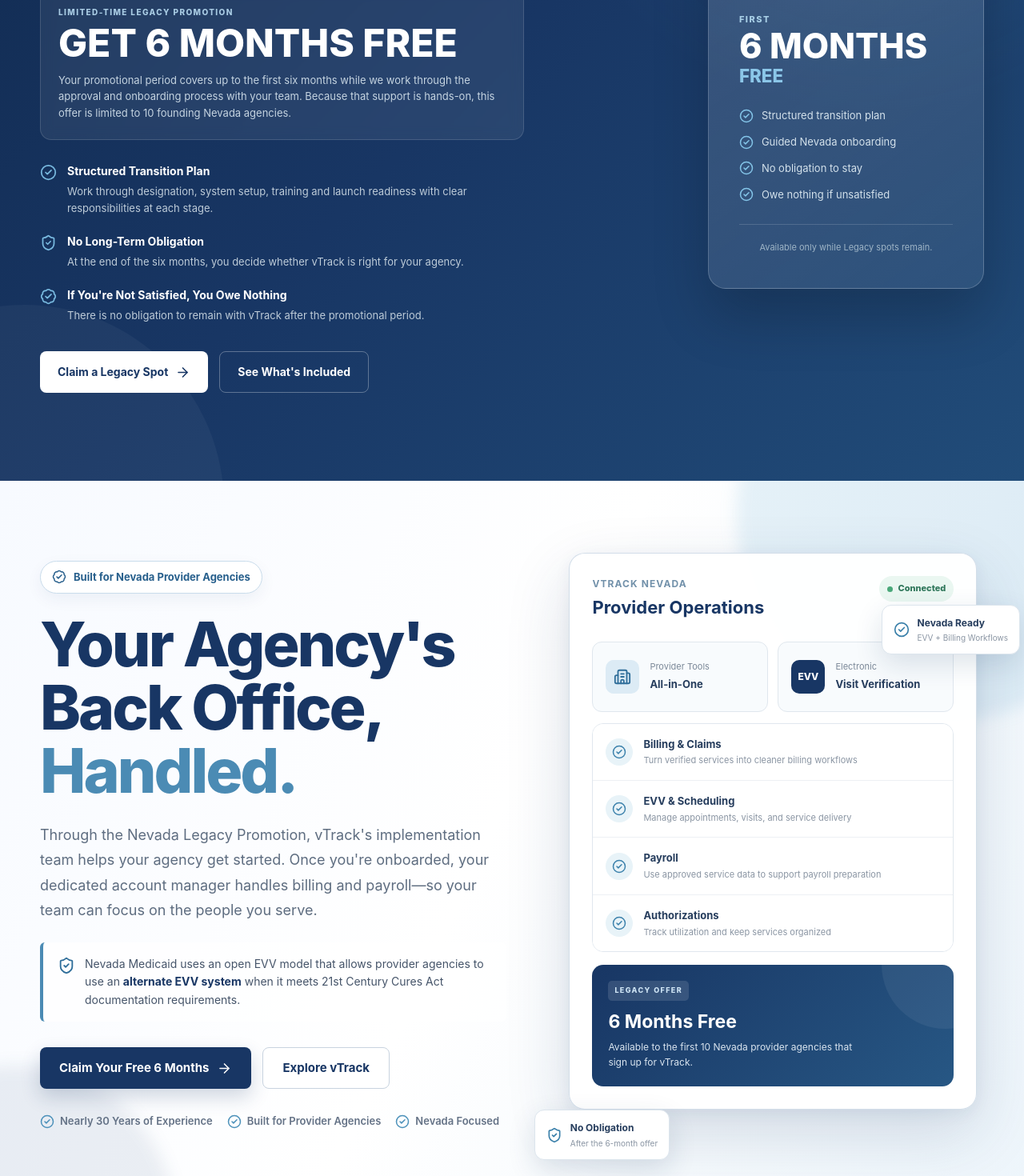
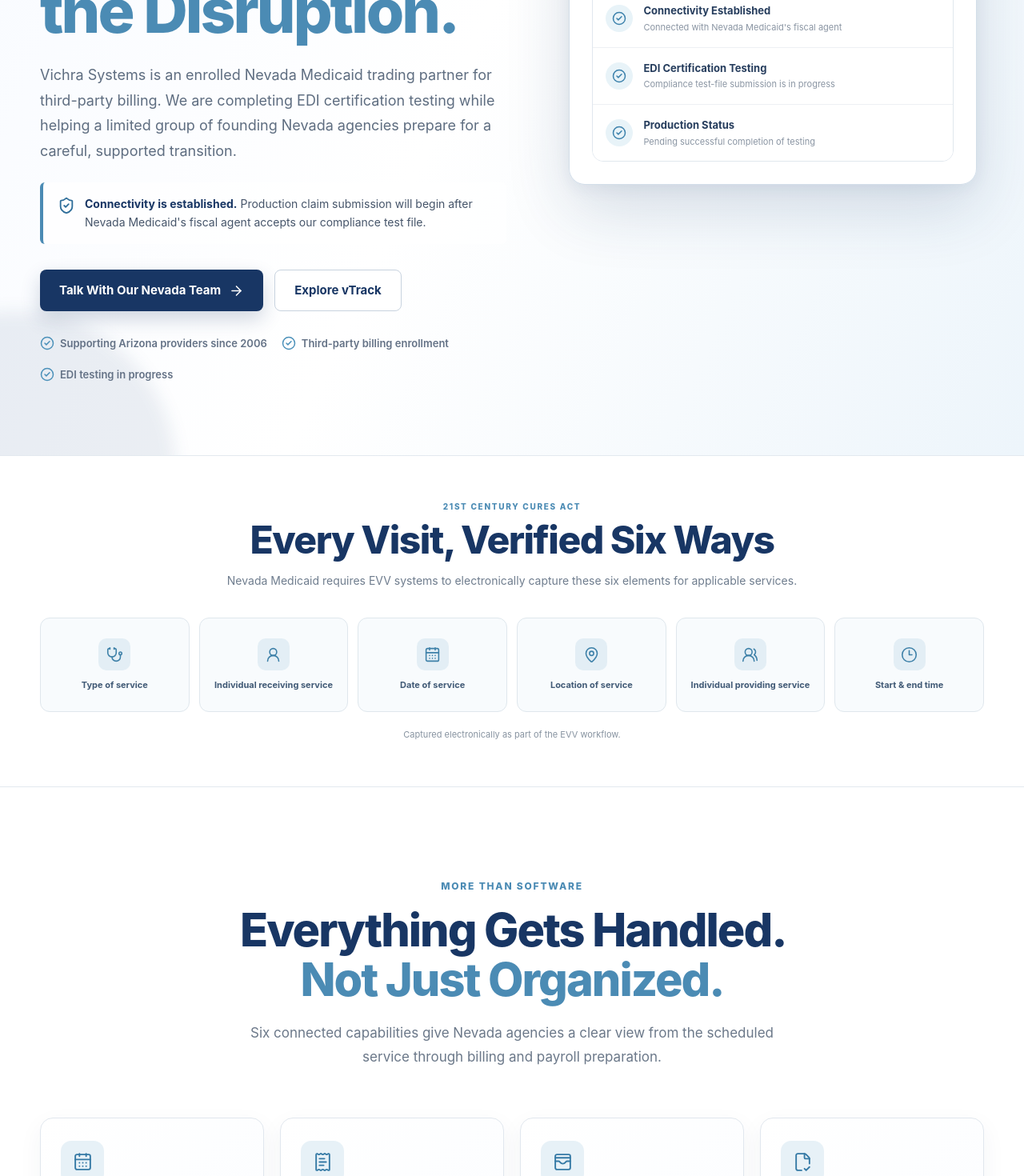
Before and after one commit to bkwilliamsmerncode/Nevada-vTrack-Billing, a React (Vite) app: page / in a window 1280 px wide. Shown: the part 580-2050 px from the top of the page at 80% size. Built offline with nearby package versions, Linux system fonts and the light colour scheme.

Commit message:
Update Nevada pages and lead recipients

```diff
--- a/src/pages/About.jsx
+++ b/src/pages/About.jsx
@@ -44,8 +44,8 @@
   return (
     <div className="about-page">
   <SEO
-    title="About Vichra | Nearly 30 Years Supporting Providers"
-    description="Learn about Vichra and vTrack, a provider management platform built from nearly 30 years of experience supporting provider agency operations."
+    title="About Vichra | Supporting Provider Agencies Since 2006"
+    description="Learn about Vichra and vTrack, a provider management platform built from 20 years of experience supporting provider agency operations."
     path="/about"
   />
       <section className="about-hero">
@@ -58,12 +58,12 @@
             </span>
 
             <h1>
-              Nearly 30 Years Supporting
-              <span> Provider Agencies.</span>
+              Supporting Providers
+              <span> Since 2006.</span>
             </h1>
 
             <p>
-              Vichra has spent decades working alongside provider agencies,
+              Since 2006, Vichra has worked alongside provider agencies,
               helping simplify the administrative and operational work behind
               quality services.
             </p>
@@ -88,11 +88,11 @@
 
           <div className="about-hero__visual">
             <div className="about-hero__experience">
-              <span>NEARLY</span>
+              <span>SINCE</span>
 
-              <strong>30</strong>
+              <strong>2006</strong>
 
-              <h2>Years of Experience</h2>
+              <h2>Provider Experience</h2>
 
               <p>
                 Working with provider agencies and developing tools designed
@@ -154,7 +154,7 @@
 
                 <div>
                   <CheckCircle2 size={17} />
-                  Member Tracking
+                  Recipient Tracking
                 </div>
               </div>
             </div>
@@ -173,7 +173,7 @@
             <p>
               Provider agencies manage a tremendous amount of information.
               Staff schedules, appointments, service documentation,
-              authorizations, claims, payroll, members, and payments all have
+              authorizations, claims, payroll, recipients, and payments all have
               to stay organized.
             </p>
 
@@ -254,35 +254,36 @@
             <p>
               vTrack is now expanding into Nevada to give provider agencies a
               connected option for EVV, billing, payroll, authorizations,
-              scheduling, member tracking, and agency operations.
+              scheduling, recipient tracking, and agency operations.
             </p>
 
             <div className="about-nevada__points">
               <div>
                 <CheckCircle2 size={19} />
-                Third-Party EVV Vendor
+                Nevada Medicaid trading partner 51488619
               </div>
 
               <div>
                 <CheckCircle2 size={19} />
-                Third-Party Biller
+                Enrolled for third-party billing
               </div>
 
               <div>
                 <CheckCircle2 size={19} />
-                Nevada provider support
+                EDI certification testing in progress
               </div>
             </div>
           </div>
 
           <div className="about-nevada__offer">
-            <span>NEVADA LEGACY PROMOTION</span>
+            <span>NEVADA ENROLLMENT</span>
 
-            <strong>6 Months Free</strong>
+            <strong>51488619</strong>
 
             <p>
-              Available to the first 10 Nevada provider agencies that join
-              vTrack.
+              Our Nevada Medicaid trading partner ID for third-party billing.
+              Production claim submission remains pending completion of EDI
+              certification testing.
             </p>
 
             <Link to="/contact#contact-form">
--- a/src/pages/Contact.css
+++ b/src/pages/Contact.css
@@ -299,6 +299,7 @@
 /* FORM */
 
 .contact-form {
+  scroll-margin-top: 110px;
   scroll-margin-top: 110px;
   margin-top: 32px;
 }
--- a/src/pages/Contact.jsx
+++ b/src/pages/Contact.jsx
@@ -63,9 +63,11 @@
   setSubmitError("");
 
   const templateParams = {
+    to_email: "brian@vichra.com, selena@vichra.com, greg@vichra.com",
     contact_name: formData.contactName,
     agency_name: formData.agencyName,
     email: formData.email,
+    reply_to: formData.email,
     phone: formData.phone || "Not provided",
     provider_type: formData.providerType,
     agency_size: formData.agencySize || "Not provided",
@@ -73,13 +75,25 @@
     legacy_interest: formData.legacyInterest ? "Yes" : "No",
   };
 
+  const serviceId = import.meta.env.VITE_EMAILJS_SERVICE_ID;
+  const templateId = import.meta.env.VITE_EMAILJS_TEMPLATE_ID;
+  const publicKey = import.meta.env.VITE_EMAILJS_PUBLIC_KEY;
+
+  if (!serviceId || !templateId || !publicKey) {
+    setSubmitError(
+      "This form is not connected yet. Please contact the vTrack team by phone or email."
+    );
+    setIsSending(false);
+    return;
+  }
+
   try {
     await emailjs.send(
-      import.meta.env.VITE_EMAILJS_SERVICE_ID,
-      import.meta.env.VITE_EMAILJS_TEMPLATE_ID,
+      serviceId,
+      templateId,
       templateParams,
       {
-        publicKey: import.meta.env.VITE_EMAILJS_PUBLIC_KEY,
+        publicKey,
       }
     );
 
@@ -103,8 +117,8 @@
   return (
     <div className="contact-page">
   <SEO
-    title="Claim Your vTrack Legacy Spot | Nevada Provider Agencies"
-    description="Talk with vTrack's implementation and business development team about the Nevada Legacy Promotion, then learn how your dedicated account manager handles billing and payroll."
+    title="Contact vTrack | Nevada Provider Agencies"
+    description="Talk with the vTrack team about Nevada Medicaid billing, EVV, multi-payer workflows and a supported transition for your provider agency."
     path="/contact"
   />
       <section className="contact-hero">
@@ -114,20 +128,18 @@
           <div className="contact-hero__content">
             <div className="contact-hero__eyebrow">
               <CalendarDays size={18} />
-              CLAIM YOUR LEGACY SPOT
+              START A NEVADA CONVERSATION
             </div>
 
             <h1>
-              Put Your Back Office in
-              <span> Better Hands.</span>
+              Plan Your Nevada Transition
+              <span> With a Team That Knows Providers.</span>
             </h1>
 
             <p>
-              Tell us about your organization and the work weighing on your
-              team. A member of vTrack's implementation or business
-              development team will explain the Nevada Legacy Promotion and
-              how, after onboarding, your dedicated
-              account manager handles billing and payroll.
+              Tell us about your services, payers and current workflow. Our
+              team will explain enrollment status, onboarding steps and how
+              vTrack can support billing, EVV and provider operations.
             </p>
 
             <div className="contact-hero__points">
@@ -153,18 +165,18 @@
 
             <span>NEVADA LEGACY PROMOTION</span>
 
-            <strong>6 Months Free</strong>
+            <strong>No Payment While We Get You Approved</strong>
 
             <p>
-              The first 10 Nevada provider agencies that join vTrack can
-              receive the full platform free for their first six months.
+              We are accepting up to 10 founding Nevada agencies for guided
+              designation, training, integration and launch support.
             </p>
 
             <div className="contact-hero__offer-line"></div>
 
             <small>
-              If your agency is not satisfied at the end of the promotional
-              period, you owe nothing and have no obligation to stay.
+              The promotional period is limited to six months. Final scope
+              and eligibility are confirmed before onboarding begins.
             </small>
           </div>
         </div>
@@ -293,20 +305,28 @@
                       Select provider type
                     </option>
 
-                    <option value="Residential">
-                      Residential Provider
+                    <option value="Personal Care Services Agency">
+                      Personal Care Services Agency
                     </option>
 
-                    <option value="HCBS">
-                      HCBS Provider
+                    <option value="Home Health Agency">
+                      Home Health Agency
                     </option>
 
-                    <option value="Group Home">
-                      Group Home
+                    <option value="Personal Care Intermediary Service Organization">
+                      Personal Care Intermediary Service Organization
                     </option>
 
-                    <option value="DTA">
-                      DTA / Day Program
+                    <option value="Frail Elderly Waiver">
+                      Frail Elderly Waiver Provider
+                    </option>
+
+                    <option value="Physical Disabilities Waiver">
+                      Physical Disabilities Waiver Provider
+                    </option>
+
+                    <option value="Residential or SLA">
+                      Residential / SLA Provider
                     </option>
 
                     <option value="IDD">
@@ -444,9 +464,9 @@
               <h3>Built for Providers</h3>
 
               <p>
-                Residential, HCBS, group homes, day programs, IDD providers,
-                and multi-service agencies can all benefit from connected
-                provider management tools.
+                Personal care, home health, waiver, residential, IDD and
+                multi-service agencies can use the parts of vTrack that fit
+                their billing and operational needs.
               </p>
             </div>
 
@@ -474,7 +494,7 @@
               </h3>
 
               <p>
-                EVV. Billing. Payroll. Scheduling. Authorizations. Members.
+                EVV. Billing. Payroll. Scheduling. Authorizations. Recipients.
                 Billing and payroll handled by your account manager.
               </p>
             </div>
--- a/src/pages/Home.jsx
+++ b/src/pages/Home.jsx
@@ -3,7 +3,6 @@
 import {
   ArrowRight,
   BadgeCheck,
-  Building2,
   CheckCircle2,
   ShieldCheck,
 } from "lucide-react";
@@ -14,6 +13,8 @@
 import WhyVTrack from "../components/WhyVTrack";
 import ProviderTypes from "../components/ProviderTypes";
 import NevadaEVV from "../components/NevadaEVV";
+import OnboardingProcess from "../components/OnboardingProcess";
+import MultiPayer from "../components/MultiPayer";
 import LegacyPromo from "../components/LegacyPromo";
 import FinalCTA from "../components/FinalCTA";
 
@@ -23,10 +24,9 @@
   return (
 
     <div className="home">
-      <LegacyPromo />
       <SEO
-        title="vTrack Nevada | EVV, Billing & Provider Management"
-        description="vTrack by Vichra helps Nevada provider agencies manage EVV, billing, claims, payroll, authorizations, scheduling, recipient tracking and agency operations."
+        title="vTrack Nevada | Medicaid Billing, EVV & Provider Operations"
+        description="Vichra Systems is enrolled with Nevada Medicaid for third-party billing and is completing EDI certification testing. Explore vTrack for EVV, multi-payer billing and provider operations."
         path="/"
       />
 
@@ -38,28 +38,28 @@
           <div className="hero__content">
             <div className="hero__badge">
               <BadgeCheck size={18} />
-              <span>Built for Nevada Provider Agencies</span>
+              <span>Nevada Medicaid Trading Partner 51488619</span>
             </div>
 
             <h1 className="hero__title">
-              Your Agency's Back Office,
-              <span> Handled.</span>
+              Nevada Medicaid Billing and EVV,
+              <span> Without the Disruption.</span>
             </h1>
 
             <p className="hero__description">
-              Through the Nevada Legacy Promotion, vTrack's implementation
-              team helps your agency get started. Once you're onboarded,
-              your dedicated account manager handles billing and payroll—so
-              your team can focus on the people you serve.
+              Vichra Systems is an enrolled Nevada Medicaid trading partner
+              for third-party billing. We are completing EDI certification
+              testing while helping a limited group of founding Nevada
+              agencies prepare for a careful, supported transition.
             </p>
 
             <div className="hero__official">
               <ShieldCheck size={22} />
 
               <p>
-                Nevada Medicaid uses an open EVV model that allows provider
-                agencies to use an <strong>alternate EVV system</strong> when
-                it meets 21st Century Cures Act documentation requirements.
+                <strong>Connectivity is established.</strong> Production claim
+                submission will begin after Nevada Medicaid's fiscal agent
+                accepts our compliance test file.
               </p>
             </div>
 
@@ -68,7 +68,7 @@
                 to="/contact#contact-form"
                 className="hero__button hero__button--primary"
               >
-                Claim Your Free 6 Months
+                Talk With Our Nevada Team
                 <ArrowRight size={19} />
               </Link>
 
@@ -83,17 +83,17 @@
             <div className="hero__trust">
               <div className="hero__trust-item">
                 <CheckCircle2 size={18} />
-                <span>Nearly 30 Years of Experience</span>
+                <span>Supporting Arizona providers since 2006</span>
               </div>
 
               <div className="hero__trust-item">
                 <CheckCircle2 size={18} />
-                <span>Built for Provider Agencies</span>
+                <span>Third-party billing enrollment</span>
               </div>
 
               <div className="hero__trust-item">
                 <CheckCircle2 size={18} />
-                <span>Nevada Focused</span>
+                <span>EDI testing in progress</span>
               </div>
             </div>
           </div>
@@ -106,36 +106,12 @@
                     vTrack Nevada
                   </span>
 
-                  <h2>Provider Operations</h2>
+                  <h2>Nevada Enrollment Status</h2>
                 </div>
 
                 <div className="hero__status">
                   <span></span>
-                  Connected
-                </div>
-              </div>
-
-              <div className="hero__stats">
-                <div className="hero__stat-card">
-                  <div className="hero__stat-icon">
-                    <Building2 size={22} />
-                  </div>
-
-                  <div>
-                    <span>Provider Tools</span>
-                    <strong>All-in-One</strong>
-                  </div>
-                </div>
-
-                <div className="hero__stat-card">
-                  <div className="hero__stat-number">
-                    EVV
-                  </div>
-
-                  <div>
-                    <span>Electronic</span>
-                    <strong>Visit Verification</strong>
-                  </div>
+                  Enrolled
                 </div>
               </div>
 
@@ -146,9 +122,9 @@
                   </div>
 
                   <div>
-                    <strong>Billing & Claims</strong>
+                    <strong>Trading Partner ID 51488619</strong>
                     <span>
-                      Turn verified services into cleaner billing workflows
+                      Enrolled with Nevada Medicaid for third-party billing
                     </span>
                   </div>
                 </div>
@@ -159,9 +135,9 @@
                   </div>
 
                   <div>
-                    <strong>EVV & Scheduling</strong>
+                    <strong>Connectivity Established</strong>
                     <span>
-                      Manage appointments, visits, and service delivery
+                      Connected with Nevada Medicaid's fiscal agent
                     </span>
                   </div>
                 </div>
@@ -172,9 +148,9 @@
                   </div>
 
                   <div>
-                    <strong>Payroll</strong>
+                    <strong>EDI Certification Testing</strong>
                     <span>
-                      Use approved service data to support payroll preparation
+                      Compliance test-file submission is in progress
                     </span>
                   </div>
                 </div>
@@ -185,44 +161,14 @@
                   </div>
 
                   <div>
-                    <strong>Authorizations</strong>
+                    <strong>Production Status</strong>
                     <span>
-                      Track utilization and keep services organized
+                      Pending successful completion of testing
                     </span>
                   </div>
                 </div>
               </div>
 
-              <div className="hero__promo">
-                <div className="hero__promo-tag">
-                  LEGACY OFFER
-                </div>
-
-                <strong>6 Months Free</strong>
-
-                <p>
-                  Available to the first 10 Nevada provider agencies that
-                  sign up for vTrack.
-                </p>
-              </div>
-            </div>
-
-            <div className="hero__floating-card hero__floating-card--top">
-              <CheckCircle2 size={20} />
-
-              <div>
-                <strong>Nevada Ready</strong>
-                <span>EVV + Billing Workflows</span>
-              </div>
-            </div>
-
-            <div className="hero__floating-card hero__floating-card--bottom">
-              <ShieldCheck size={20} />
-
-              <div>
-                <strong>No Obligation</strong>
-                <span>After the 6-month offer</span>
-              </div>
             </div>
           </div>
         </div>
@@ -239,7 +185,11 @@
 
       <NevadaEVV />
 
+      <MultiPayer />
 
+      <OnboardingProcess />
+
+      <LegacyPromo />
 
       <FinalCTA />
     </div>
--- a/src/pages/Platform.jsx
+++ b/src/pages/Platform.jsx
@@ -80,11 +80,11 @@
   },
   {
     icon: UsersRound,
-    title: "Member Tracking",
+    title: "Recipient Tracking",
     description:
-      "Keep member information, services, locations, appointments, and authorization details organized in one system.",
+      "Keep recipient information, services, locations, appointments, and authorization details organized in one system.",
     features: [
-      "Member records",
+      "Recipient records",
       "Service information",
       "Location tracking",
       "Appointment history",
@@ -121,7 +121,7 @@
     <div className="platform-page">
   <SEO
     title="vTrack Platform | Nevada Provider Management Software"
-    description="Explore vTrack's connected tools for EVV, scheduling, billing, claims, payroll, authorizations, member tracking, approvals and provider operations."
+    description="Explore vTrack's connected tools for EVV, scheduling, multi-payer billing, claims, payroll, authorizations, recipient tracking and provider operations."
     path="/platform"
   />
 
@@ -140,10 +140,9 @@
             </h1>
 
             <p>
-              The Nevada Legacy Promotion is offered through vTrack's
-              implementation team. Once you're onboarded, your dedicated
-              account manager handles billing and payroll while vTrack keeps
-              your agency's workflows connected.
+              Go deeper than feature names. vTrack connects scheduled services,
+              visit verification, authorization limits, claim preparation,
+              payer responses, collections and payroll-ready service data.
             </p>
 
             <div className="platform-hero__actions">
@@ -151,7 +150,7 @@
                 to="/contact#contact-form"
                 className="platform-hero__button platform-hero__button--primary"
               >
-                Claim Your Legacy Spot
+                Talk With Our Team
                 <ArrowRight size={19} />
               </Link>
 
@@ -247,14 +246,13 @@
 
             <h2>
               Powerful Tools.
-              <strong> An Account Manager Behind Them.</strong>
+              <strong> Details Your Team Can Use.</strong>
             </h2>
 
             <p>
-              Instead of leaving your staff to manage separate processes for
-              scheduling, service verification, billing, and payroll, vTrack
-              pairs the platform with an account manager who handles billing
-              and payroll for your agency.
+              Each module supports a defined part of the provider workflow,
+              with visibility into exceptions before they become missed visits,
+              exhausted authorizations or delayed claims.
             </p>
           </div>
 
@@ -290,91 +288,6 @@
         </div>
       </section>
 <VTrackShowcase />
-      <section className="platform-flow">
-        <div className="platform-flow__container">
-          <div className="platform-flow__heading">
-            <span>FROM SERVICE TO PAYMENT</span>
-
-            <h2>
-              Keep the Entire Process
-              <strong> Moving Forward.</strong>
-            </h2>
-
-            <p>
-              vTrack helps connect each stage of the provider workflow so
-              information can move through your agency more efficiently.
-            </p>
-          </div>
-
-          <div className="platform-flow__steps">
-            <div className="platform-flow__step">
-              <span className="platform-flow__number">01</span>
-              <CalendarDays size={28} />
-              <h3>Schedule</h3>
-              <p>
-                Organize staff, members, appointments, and service delivery.
-              </p>
-            </div>
-
-            <div className="platform-flow__connector">
-              <ArrowRight size={22} />
-            </div>
-
-            <div className="platform-flow__step">
-              <span className="platform-flow__number">02</span>
-              <ShieldCheck size={28} />
-              <h3>Verify</h3>
-              <p>
-                Capture visit and service information through connected EVV
-                workflows.
-              </p>
-            </div>
-
-            <div className="platform-flow__connector">
-              <ArrowRight size={22} />
-            </div>
-
-            <div className="platform-flow__step">
-              <span className="platform-flow__number">03</span>
-              <ClipboardCheck size={28} />
-              <h3>Review</h3>
-              <p>
-                Check service activity and resolve issues before billing or
-                payroll.
-              </p>
-            </div>
-
-            <div className="platform-flow__connector">
-              <ArrowRight size={22} />
-            </div>
-
-            <div className="platform-flow__step">
-              <span className="platform-flow__number">04</span>
-              <ReceiptText size={28} />
-              <h3>Bill</h3>
-              <p>
-                Prepare approved services for claims and revenue-cycle
-                workflows.
-              </p>
-            </div>
-
-            <div className="platform-flow__connector">
-              <ArrowRight size={22} />
-            </div>
-
-            <div className="platform-flow__step">
-              <span className="platform-flow__number">05</span>
-              <WalletCards size={28} />
-              <h3>Payroll</h3>
-              <p>
-                Use approved information to support payroll preparation and
-                exports.
-              </p>
-            </div>
-          </div>
-        </div>
-      </section>
-
       <section className="platform-cta">
         <div className="platform-cta__container">
           <div>
```
Also changed, not shown: src/pages/PrivacyPolicy.jsx (+7 -15 lines), src/pages/TermsOfUse.jsx (+8 -9 lines).
